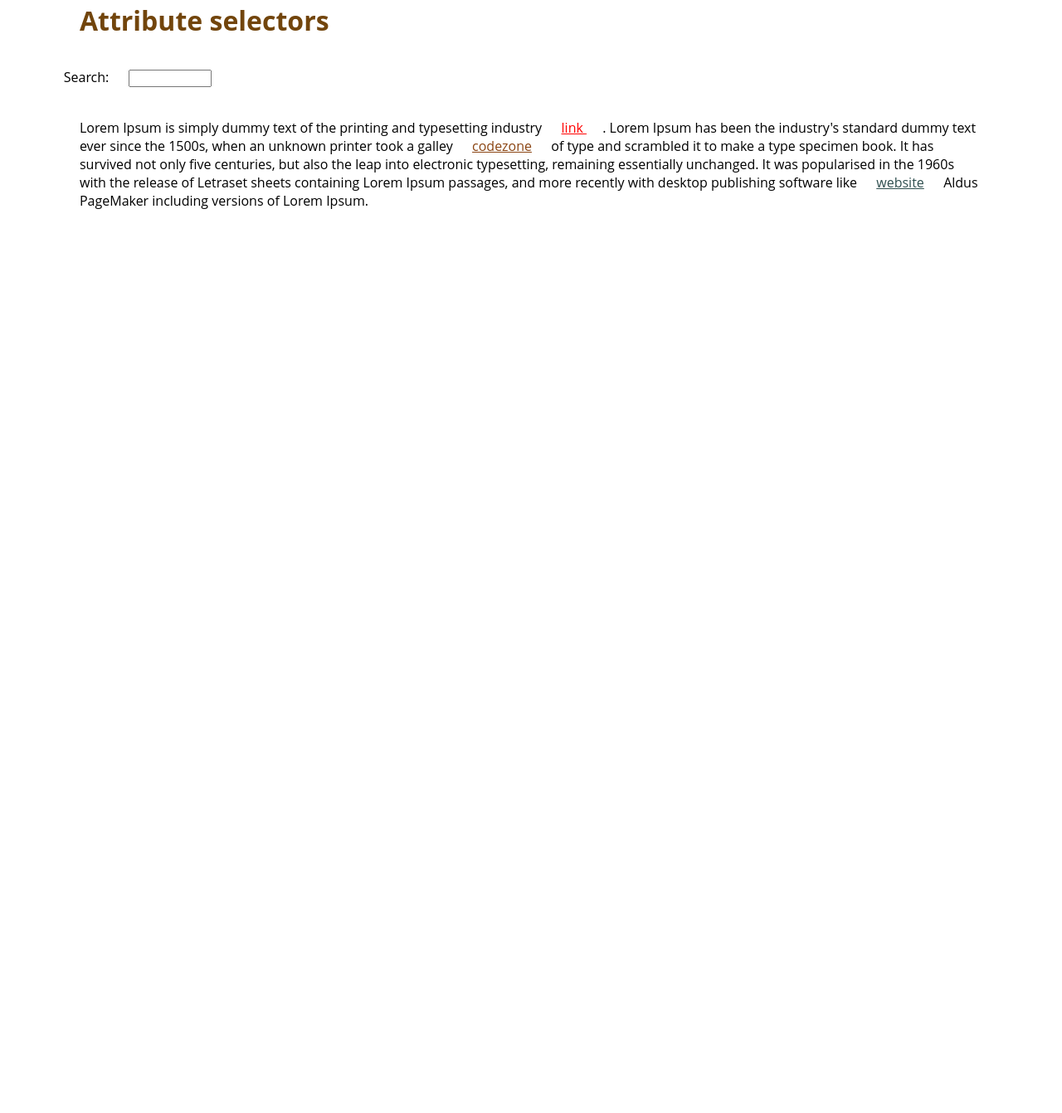
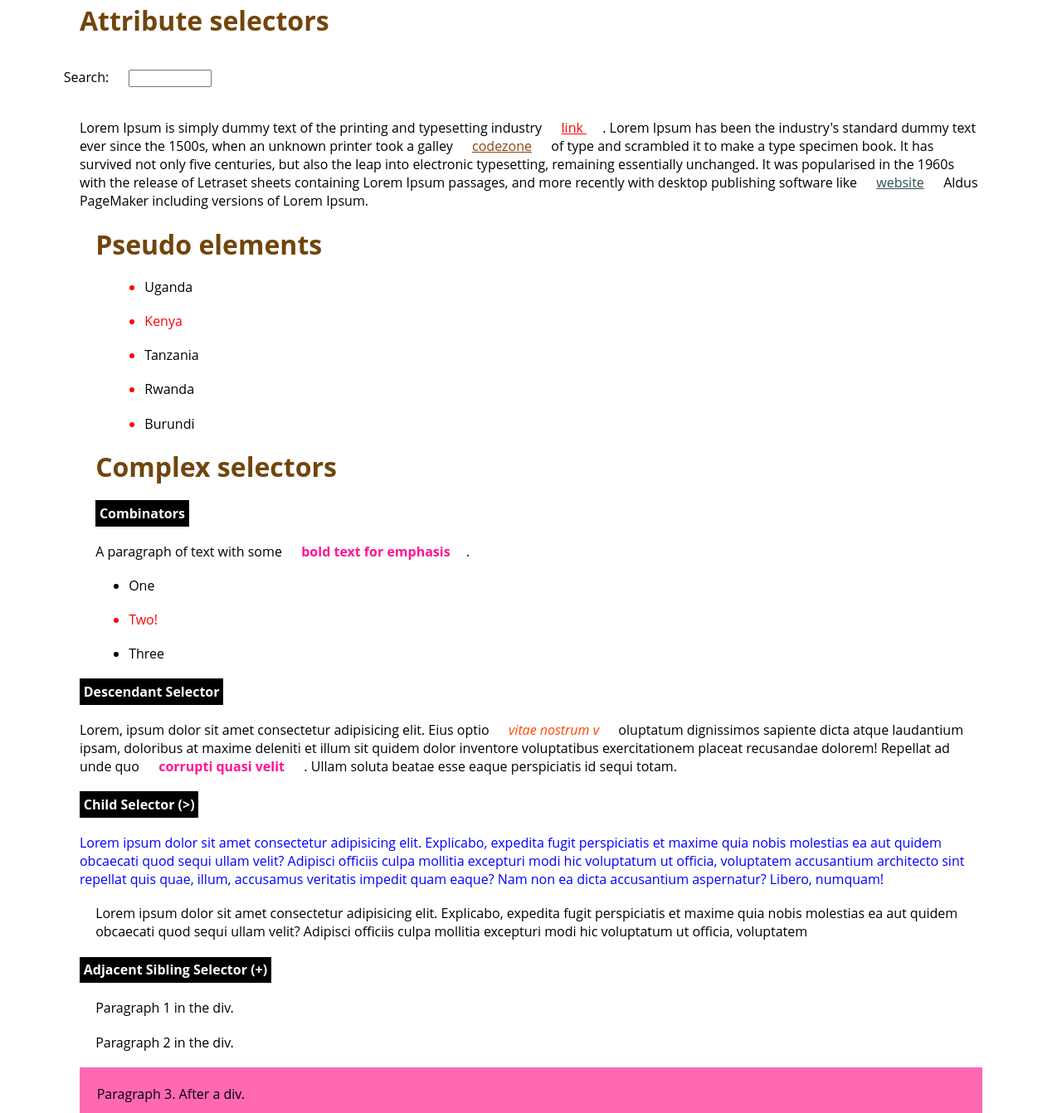
Before and after one commit to Jitpomi/learn-css, a plain HTML site: page selectors.html in a window 1280 px wide. Shown: the part 1458-2800 px from the top of the page at 83% size. Before the commit the page ends 1750 px from the top, so only its background shows below. Drawn offline with Linux system fonts and the light colour scheme.

Commit message:
added more selectors (combinators)

```diff
--- a/selectors.html
+++ b/selectors.html
@@ -23,9 +23,7 @@
             background-color: #0066ff;
             color: white;
         }
-        strong {
-            color: rebeccapurple;
-        }
+
         em {
             color: rebeccapurple;
         }
@@ -94,7 +92,42 @@
         [href*='www.facebook.com'] {
             color: red;
         }
+        /* pseudo elements */
+        .countries li::marker{
+            color: red;
+        }
+        .countries li::selection{
+            color: deeppink;
+            background-color: black;
+        }
+        /* combinators */
+        p strong {
+            color: deeppink;
+        }
 
+        li:first-of-type + li {
+            color: red;
+        }
+
+        .lorem em {
+            color: orangered;
+        }
+        /* childselector */
+        .childselector>p{
+            color: blue;
+        }
+
+        /* Adjacent Sibling Selector (+)*/
+        .adjacent div+p{
+            background-color: hotpink;
+            color: black;
+            padding: 1.3rem;
+        }
+
+        /* General sibling selectors */
+        .general div ~ p{
+            text-decoration: line-through;
+        }
 
     </style>
 </head>
@@ -174,10 +207,71 @@
             passages, and more recently with desktop publishing software like <a href="website.com">website</a> Aldus
             PageMaker including versions of Lorem Ipsum.
         </div>
+        <div class="countries">
+            <!-- markers-->
+            <h1>Pseudo elements</h1>
+            <ul>
+                <li>Uganda</li>
+                <li>Kenya</li>
+                <li>Tanzania</li>
+                <li>Rwanda</li>
+                <li>Burundi</li>
+            </ul>
+        </div>
         <div>
+            <h1>
+                Complex selectors
+            </h1>
+            <h4>Combinators</h4>
+            <p>A paragraph of text with some <strong>bold text for emphasis</strong>.</p>
+        </div>
+        <ul>
+            <li>One</li>
+            <li>Two!</li>
+            <li>Three</li>
+        </ul>
+    </div>
+    <div class="lorem">
+        <h4>Descendant Selector</h4>
+        <p>Lorem, ipsum dolor sit amet consectetur adipisicing elit. Eius optio <em>vitae nostrum v</em> oluptatum dignissimos sapiente dicta atque laudantium ipsam, doloribus at maxime deleniti et illum sit quidem dolor inventore voluptatibus exercitationem
+            placeat recusandae dolorem! Repellat ad unde quo <strong>corrupti quasi velit</strong> . Ullam soluta beatae esse eaque perspiciatis id sequi totam.</p>
+
+    </div>
+
+    <div class="childselector">
+        <h4>Child Selector (>)</h4>
+        <p>
+            Lorem ipsum dolor sit amet consectetur adipisicing elit. Explicabo, expedita fugit perspiciatis et maxime quia nobis molestias ea aut quidem obcaecati quod sequi ullam velit? Adipisci officiis culpa mollitia excepturi modi hic voluptatum ut officia, voluptatem
+            accusantium architecto sint repellat quis quae, illum, accusamus veritatis impedit quam eaque? Nam non ea dicta accusantium aspernatur? Libero, numquam!
+        </p>
+        <div>
+            <p>Lorem ipsum dolor sit amet consectetur adipisicing elit. Explicabo, expedita fugit perspiciatis et
+            maxime quia nobis molestias ea aut quidem obcaecati quod sequi ullam velit? Adipisci officiis culpa
+                mollitia excepturi modi hic voluptatum ut officia, voluptatem</p>
 
         </div>
+    </div>
 
+    <div class="adjacent">
+        <h4>Adjacent Sibling Selector (+)</h4>
+        <div>
+            <p>Paragraph 1 in the div.</p>
+            <p>Paragraph 2 in the div.</p>
+        </div>
+        <p>Paragraph 3. After a div.</p>
+        <p>Paragraph 4. After a div.</p>
+    </div>
+    <div class="general">
+        <h4>General Sibling Selector (~)</h4>
+        <p>Paragraph 1.</p>
+
+        <div>
+            <p>Paragraph 2.</p>
+        </div>
+
+        <p>Paragraph 3.</p>
+        <code>Some code.</code>
+        <p>Paragraph 4.</p>
     </div>
 
 </div>
```
